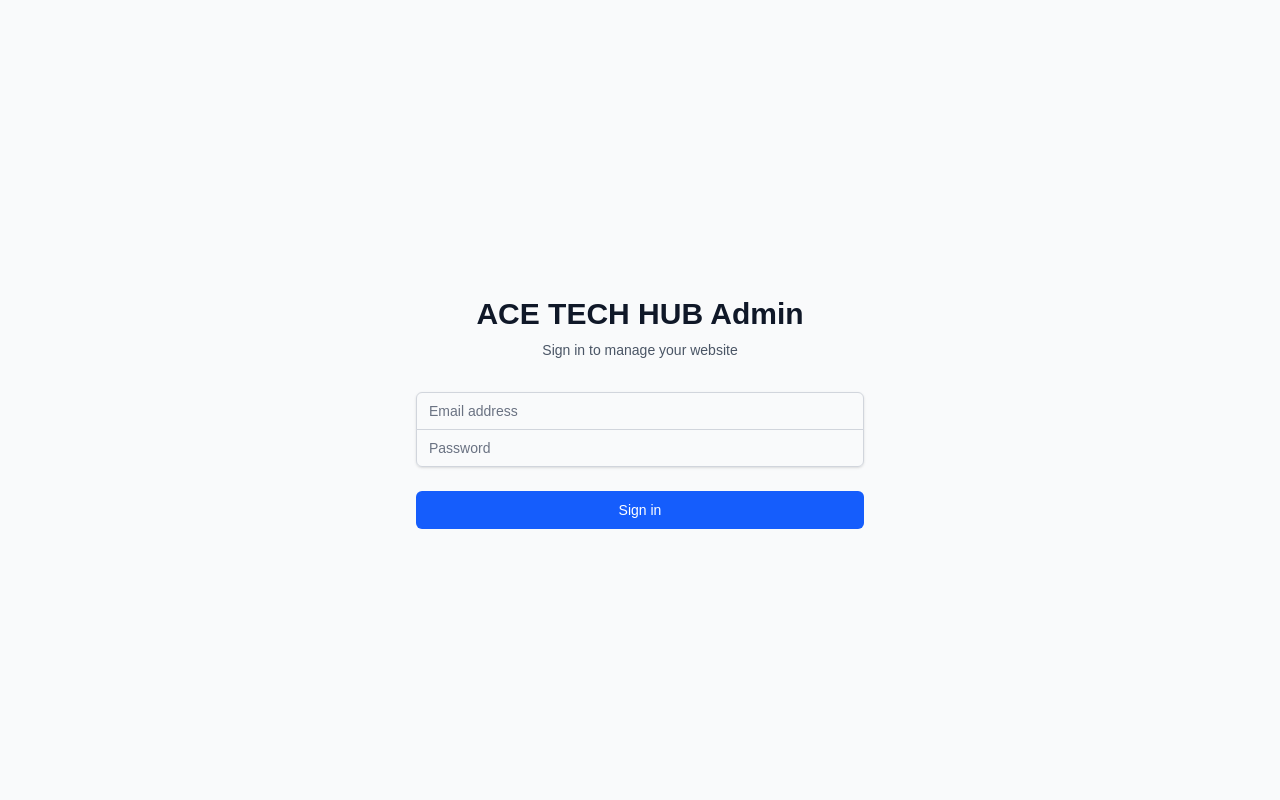
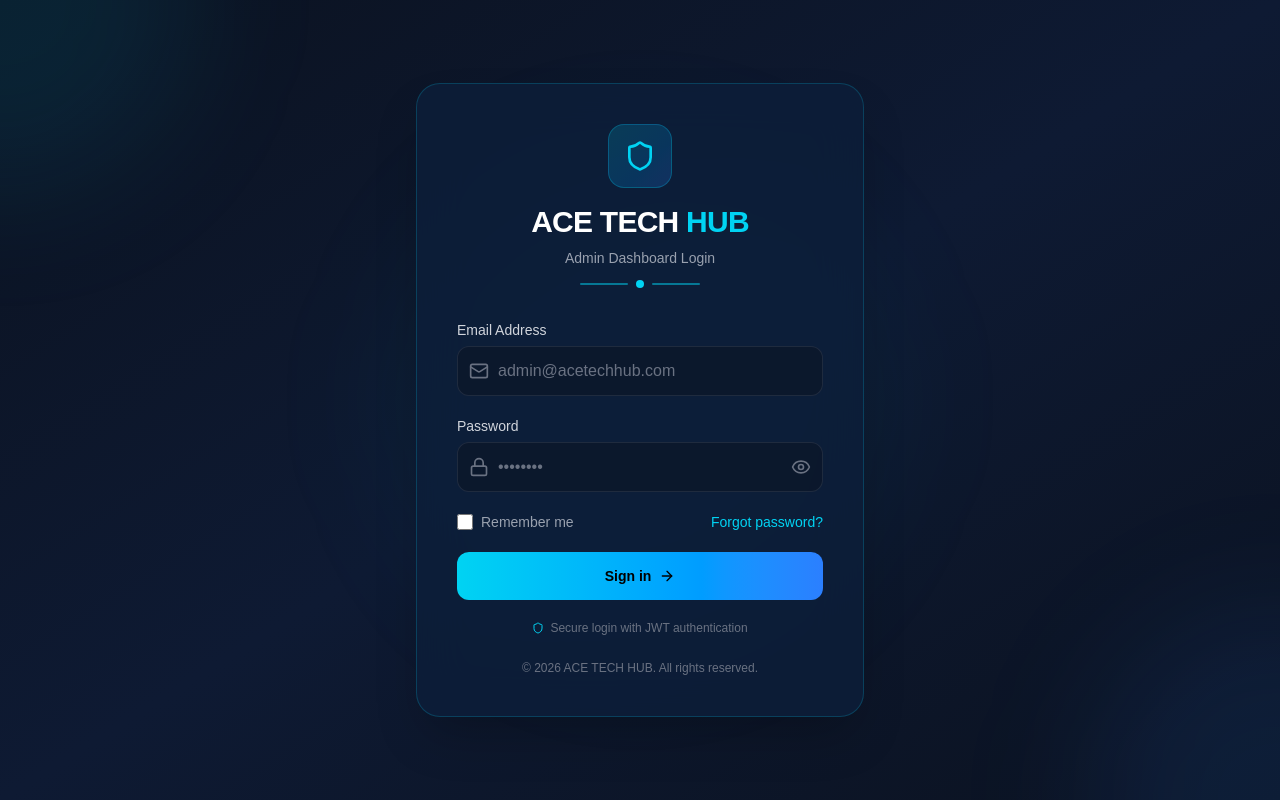
Before and after one commit to Dabeluchukwu/Ace-Tech-Hub, a Next.js app: page /admin/login in a window 1280 px wide. Built offline with nearby package versions, Linux system fonts and the light colour scheme; no server answers.

Commit message:
fixed the login and navbar

```diff
--- a/src/app/(admin)/admin/login/page.js
+++ b/src/app/(admin)/admin/login/page.js
@@ -3,13 +3,16 @@
 import { useState } from 'react';
 import { useRouter } from 'next/navigation';
 import { login } from '@/lib/api';
+import { Eye, EyeOff, Lock, Mail, Shield, ArrowRight } from 'lucide-react';
 
 export default function AdminLogin() {
   const router = useRouter();
   const [email, setEmail] = useState('');
   const [password, setPassword] = useState('');
+  const [showPassword, setShowPassword] = useState(false);
   const [loading, setLoading] = useState(false);
   const [error, setError] = useState('');
+  const [rememberMe, setRememberMe] = useState(false);
 
   const handleSubmit = async (e) => {
     e.preventDefault();
@@ -21,6 +24,9 @@ export default function AdminLogin() {
       if (response.success) {
         localStorage.setItem('adminToken', response.data.token);
         localStorage.setItem('adminUser', JSON.stringify(response.data));
+        if (rememberMe) {
+          localStorage.setItem('rememberMe', 'true');
+        }
         router.push('/admin/dashboard');
       }
     } catch (err) {
@@ -30,28 +36,57 @@ export default function AdminLogin() {
     }
   };
 
+  const togglePasswordVisibility = () => {
+    setShowPassword(!showPassword);
+  };
+
   return (
-    <div className="min-h-screen flex items-center justify-center bg-gray-50 py-12 px-4 sm:px-6 lg:px-8">
-      <div className="max-w-md w-full space-y-8">
-        <div>
-          <h2 className="mt-6 text-center text-3xl font-extrabold text-gray-900">
-            ACE TECH HUB Admin
+    <div className="min-h-screen flex items-center justify-center bg-gradient-to-br from-[#0b1220] via-[#0e1a33] to-[#0b1220] py-12 px-4 sm:px-6 lg:px-8 relative overflow-hidden">
+      {/* Decorative Background Elements */}
+      <div className="absolute top-0 left-0 w-96 h-96 bg-cyan-500/10 rounded-full blur-3xl -translate-x-1/2 -translate-y-1/2"></div>
+      <div className="absolute bottom-0 right-0 w-96 h-96 bg-blue-500/10 rounded-full blur-3xl translate-x-1/2 translate-y-1/2"></div>
+      <div className="absolute top-1/2 left-1/2 -translate-x-1/2 -translate-y-1/2 w-[500px] h-[500px] bg-cyan-500/5 rounded-full blur-3xl"></div>
+
+      {/* Login Card */}
+      <div className="relative z-10 w-full max-w-md">
+        <div className="bg-[#0D1F3A]/80 backdrop-blur-xl rounded-3xl shadow-2xl border border-cyan-400/20 p-8 md:p-10">
+          {/* Logo & Header */}
+          <div className="text-center mb-8">
+            <div className="inline-flex items-center justify-center w-16 h-16 bg-gradient-to-br from-cyan-500/20 to-blue-500/20 rounded-2xl mb-4 border border-cyan-500/30">
+              <Shield className="w-8 h-8 text-cyan-400" />
+            </div>
+            <h2 className="text-3xl font-bold text-white tracking-tight">
+              ACE TECH <span className="text-cyan-400">HUB</span>
             </h2>
-          <p className="mt-2 text-center text-sm text-gray-600">
-            Sign in to manage your website
+            <p className="mt-2 text-sm text-gray-400">
+              Admin Dashboard Login
             </p>
+            <div className="mt-3 flex items-center justify-center gap-2">
+              <div className="w-12 h-[2px] bg-cyan-400/50 rounded-full"></div>
+              <div className="w-2 h-2 bg-cyan-400 rounded-full"></div>
+              <div className="w-12 h-[2px] bg-cyan-400/50 rounded-full"></div>
             </div>
-        <form className="mt-8 space-y-6" onSubmit={handleSubmit}>
+          </div>
+
+          {/* Error Message */}
           {error && (
-            <div className="bg-red-50 border border-red-400 text-red-700 px-4 py-3 rounded relative">
-              {error}
+            <div className="mb-6 bg-red-500/10 border border-red-500/30 text-red-400 px-4 py-3 rounded-xl flex items-start gap-3 text-sm animate-shake">
+              <span className="text-lg">⚠️</span>
+              <span>{error}</span>
             </div>
           )}
-          <div className="rounded-md shadow-sm -space-y-px">
+
+          {/* Login Form */}
+          <form className="space-y-5" onSubmit={handleSubmit}>
+            {/* Email Field */}
             <div>
-              <label htmlFor="email" className="sr-only">
-                Email address
+              <label htmlFor="email" className="block text-sm font-medium text-gray-300 mb-1.5">
+                Email Address
               </label>
+              <div className="relative">
+                <div className="absolute inset-y-0 left-0 pl-3 flex items-center pointer-events-none">
+                  <Mail className="h-5 w-5 text-gray-500" />
+                </div>
                 <input
                   id="email"
                   name="email"
@@ -60,39 +95,119 @@ export default function AdminLogin() {
                   required
                   value={email}
                   onChange={(e) => setEmail(e.target.value)}
-                className="appearance-none rounded-none relative block w-full px-3 py-2 border border-gray-300 placeholder-gray-500 text-gray-900 rounded-t-md focus:outline-none focus:ring-blue-500 focus:border-blue-500 focus:z-10 sm:text-sm"
-                placeholder="Email address"
+                  className="block w-full pl-10 pr-3 py-3 bg-[#0b1220]/50 border border-gray-700/50 rounded-xl text-white placeholder-gray-500 focus:outline-none focus:ring-2 focus:ring-cyan-500/50 focus:border-cyan-400/50 transition-all duration-200"
+                  placeholder="admin@acetechhub.com"
                 />
               </div>
+            </div>
+
+            {/* Password Field */}
             <div>
-              <label htmlFor="password" className="sr-only">
+              <label htmlFor="password" className="block text-sm font-medium text-gray-300 mb-1.5">
                 Password
               </label>
+              <div className="relative">
+                <div className="absolute inset-y-0 left-0 pl-3 flex items-center pointer-events-none">
+                  <Lock className="h-5 w-5 text-gray-500" />
+                </div>
                 <input
                   id="password"
                   name="password"
-                type="password"
+                  type={showPassword ? 'text' : 'password'}
                   autoComplete="current-password"
                   required
                   value={password}
                   onChange={(e) => setPassword(e.target.value)}
-                className="appearance-none rounded-none relative block w-full px-3 py-2 border border-gray-300 placeholder-gray-500 text-gray-900 rounded-b-md focus:outline-none focus:ring-blue-500 focus:border-blue-500 focus:z-10 sm:text-sm"
-                placeholder="Password"
+                  className="block w-full pl-10 pr-12 py-3 bg-[#0b1220]/50 border border-gray-700/50 rounded-xl text-white placeholder-gray-500 focus:outline-none focus:ring-2 focus:ring-cyan-500/50 focus:border-cyan-400/50 transition-all duration-200"
+                  placeholder="••••••••"
                 />
+                <button
+                  type="button"
+                  onClick={togglePasswordVisibility}
+                  className="absolute inset-y-0 right-0 pr-3 flex items-center text-gray-500 hover:text-cyan-400 transition-colors duration-200"
+                  aria-label={showPassword ? 'Hide password' : 'Show password'}
+                >
+                  {showPassword ? (
+                    <EyeOff className="h-5 w-5" />
+                  ) : (
+                    <Eye className="h-5 w-5" />
+                  )}
+                </button>
               </div>
             </div>
 
-          <div>
+            {/* Remember Me & Forgot Password */}
+            <div className="flex items-center justify-between">
+              <div className="flex items-center">
+                <input
+                  id="remember-me"
+                  name="remember-me"
+                  type="checkbox"
+                  checked={rememberMe}
+                  onChange={(e) => setRememberMe(e.target.checked)}
+                  className="h-4 w-4 rounded border-gray-700/50 bg-[#0b1220]/50 text-cyan-400 focus:ring-cyan-500/50 focus:ring-offset-0 transition-colors duration-200"
+                />
+                <label htmlFor="remember-me" className="ml-2 block text-sm text-gray-400">
+                  Remember me
+                </label>
+              </div>
+
+              <div className="text-sm">
+                <a href="#" className="text-cyan-400 hover:text-cyan-300 transition-colors duration-200">
+                  Forgot password?
+                </a>
+              </div>
+            </div>
+
+            {/* Submit Button */}
             <button
               type="submit"
               disabled={loading}
-              className="group relative w-full flex justify-center py-2 px-4 border border-transparent text-sm font-medium rounded-md text-white bg-blue-600 hover:bg-blue-700 focus:outline-none focus:ring-2 focus:ring-offset-2 focus:ring-blue-500 disabled:opacity-50 disabled:cursor-not-allowed"
+              className="w-full flex items-center justify-center gap-2 py-3.5 px-4 rounded-xl text-sm font-semibold text-black bg-gradient-to-r from-cyan-400 to-blue-500 hover:from-cyan-500 hover:to-blue-600 focus:outline-none focus:ring-2 focus:ring-cyan-400/50 focus:ring-offset-2 focus:ring-offset-[#0b1220] disabled:opacity-50 disabled:cursor-not-allowed transition-all duration-300 hover:shadow-lg hover:shadow-cyan-500/25"
             >
-              {loading ? 'Signing in...' : 'Sign in'}
+              {loading ? (
+                <>
+                  <svg className="animate-spin h-5 w-5 text-black" xmlns="http://www.w3.org/2000/svg" fill="none" viewBox="0 0 24 24">
+                    <circle className="opacity-25" cx="12" cy="12" r="10" stroke="currentColor" strokeWidth="4"></circle>
+                    <path className="opacity-75" fill="currentColor" d="M4 12a8 8 0 018-8V0C5.373 0 0 5.373 0 12h4zm2 5.291A7.962 7.962 0 014 12H0c0 3.042 1.135 5.824 3 7.938l3-2.647z"></path>
+                  </svg>
+                  Signing in...
+                </>
+              ) : (
+                <>
+                  Sign in
+                  <ArrowRight className="w-4 h-4" />
+                </>
+              )}
             </button>
+
+            {/* Security Badge */}
+            <div className="flex items-center justify-center gap-2 mt-4">
+              <div className="flex items-center gap-1.5 text-xs text-gray-500">
+                <Shield className="w-3 h-3 text-cyan-400" />
+                <span>Secure login with JWT authentication</span>
+              </div>
             </div>
           </form>
+
+          {/* Footer */}
+          <div className="mt-6 text-center text-xs text-gray-500">
+            <p>© {new Date().getFullYear()} ACE TECH HUB. All rights reserved.</p>
           </div>
+        </div>
+      </div>
+
+      {/* CSS Animation for Error Shake */}
+      <style jsx>{`
+        @keyframes shake {
+          0%, 100% { transform: translateX(0); }
+          10%, 30%, 50%, 70%, 90% { transform: translateX(-4px); }
+          20%, 40%, 60%, 80% { transform: translateX(4px); }
+        }
+        .animate-shake {
+          animation: shake 0.5s ease-in-out;
+        }
+      `}</style>
     </div>
   );
 }
--- a/src/components/Layout/NavBar.jsx
+++ b/src/components/Layout/NavBar.jsx
@@ -18,9 +18,16 @@ export default function Navbar() {
   const pathname = usePathname();
   const [open, setOpen] = useState(false);
   const [scrolled, setScrolled] = useState(false);
+  const [isLoggedIn, setIsLoggedIn] = useState(false);
 
   // Check if we're on an admin page
   const isAdminPage = pathname?.startsWith('/admin');
+
+  // ✅ Check if user is logged in
+  useEffect(() => {
+    const token = localStorage.getItem('adminToken');
+    setIsLoggedIn(!!token);
+  }, [pathname]); // Re-check on route change
 
   // ✅ shadow on scroll
   useEffect(() => {
@@ -56,7 +63,8 @@ export default function Navbar() {
           <span className="text-white font-semibold tracking-wide">
             ACE TECH <span className="text-cyan-400">HUB</span>
           </span>
-          {isAdminPage && (
+          {/* ✅ Only show "Admin" badge when logged in AND on admin page */}
+          {isLoggedIn && isAdminPage && (
             <span className="ml-2 text-xs bg-cyan-500/20 text-cyan-400 px-2 py-0.5 rounded-full border border-cyan-500/30">
               Admin
             </span>
@@ -113,8 +121,8 @@ export default function Navbar() {
             })
           )}
 
-          {/* Admin Dashboard Link (visible on non-admin pages) */}
-          {!isAdminPage && (
+          {/* Admin Dashboard Link (visible on non-admin pages when logged in) */}
+          {!isAdminPage && isLoggedIn && (
             <Link
               href="/admin/dashboard"
               className="flex items-center gap-2 px-4 py-2 bg-cyan-500/20 text-cyan-400 rounded-lg hover:bg-cyan-500/30 transition border border-cyan-500/30"
@@ -226,6 +234,8 @@ export default function Navbar() {
                   </Link>
                 );
               })}
+              {/* ✅ Only show Admin Dashboard in mobile menu when logged in */}
+              {isLoggedIn && (
                 <div className="pt-4 border-t border-white/10">
                   <Link
                     href="/admin/dashboard"
@@ -235,6 +245,7 @@ export default function Navbar() {
                     <span>Admin Dashboard</span>
                   </Link>
                 </div>
+              )}
             </>
           )}
         </div>
```
Lines whose indentation alone changed are shown as unchanged.
